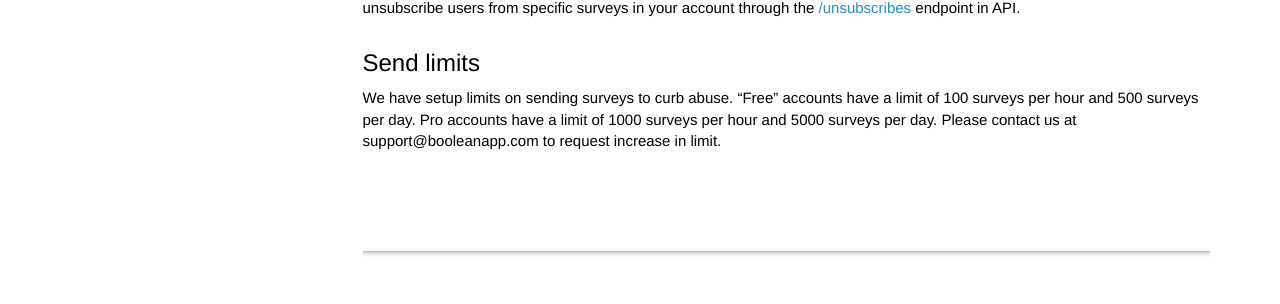
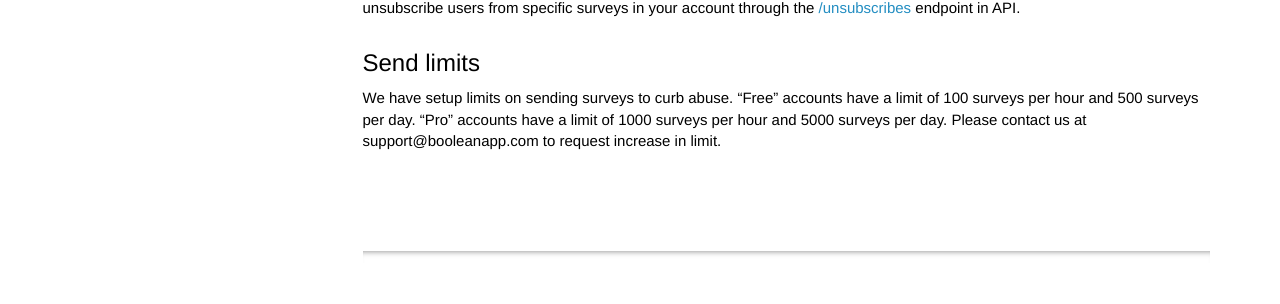
Before and after one commit to booleanapp/docs, a Jekyll site: the page built from pages/overview/send_surveys.md, in a window 1280 px wide and 900 px high, scrolled down 3121 px. Shown: the part 483-787 px from the top of the window. Built offline with Jekyll 4.4.1, drawn with Linux system fonts in a browser that asks for light colours.

Commit message:
Fixed typo.

```diff
--- a/pages/overview/send_surveys.md
+++ b/pages/overview/send_surveys.md
@@ -115,4 +115,4 @@ A user can opt to stop receiving surveys from all surveys of an account by click
 
 ## Send limits
 
-We have setup limits on sending surveys to curb abuse. "Free" accounts have a limit of 100 surveys per hour and 500 surveys per day. Pro accounts have a limit of 1000 surveys per hour and 5000 surveys per day. Please contact us at support@booleanapp.com to request increase in limit.
+We have setup limits on sending surveys to curb abuse. "Free" accounts have a limit of 100 surveys per hour and 500 surveys per day. "Pro" accounts have a limit of 1000 surveys per hour and 5000 surveys per day. Please contact us at support@booleanapp.com to request increase in limit.
```
